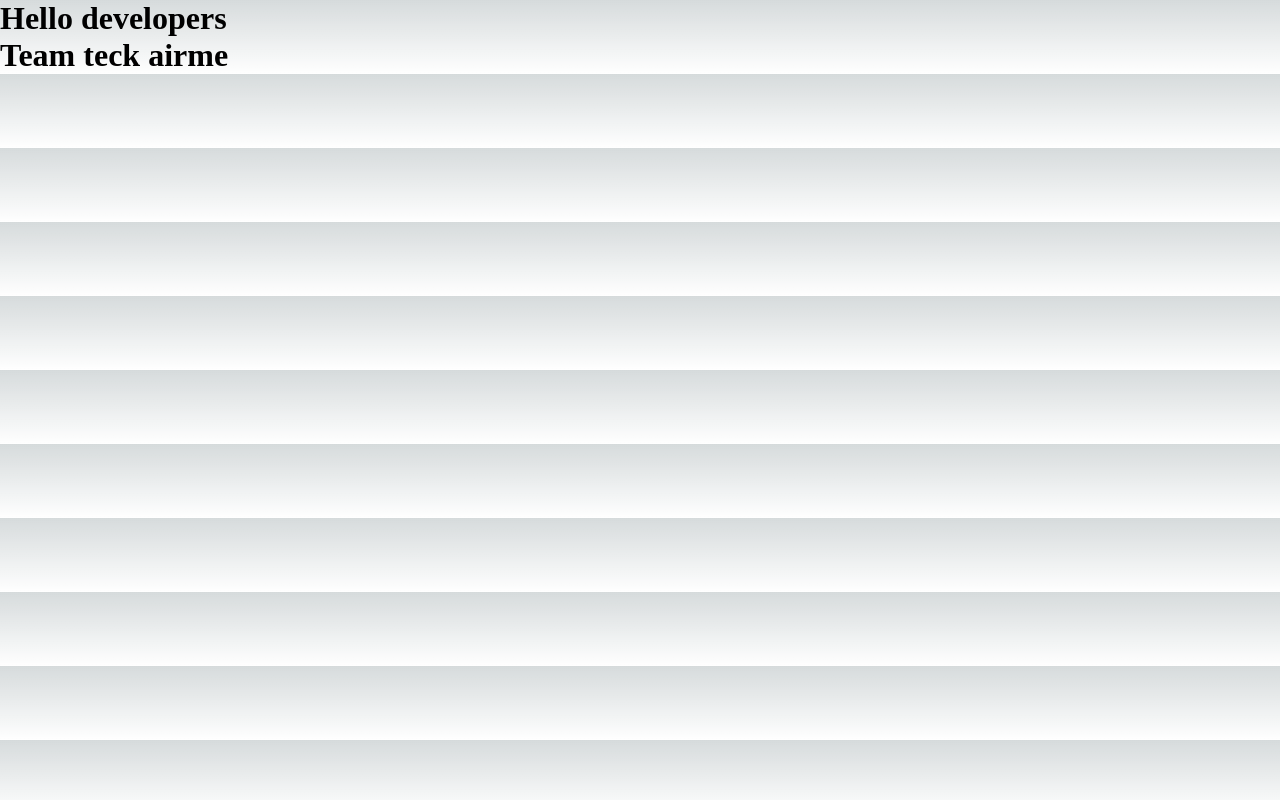
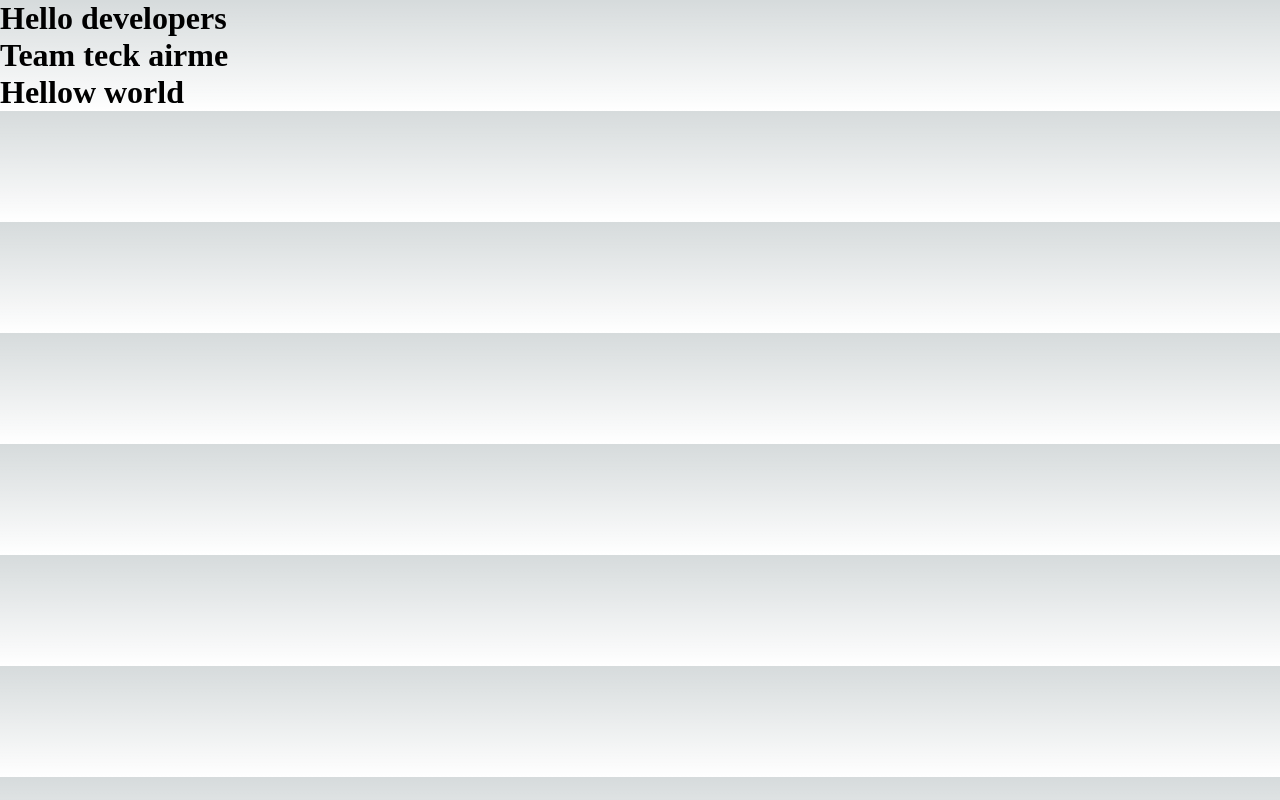
Before and after one commit to hmbadhon2/team-work-deplefy-client, a Next.js app: page / in a window 1280 px wide. Built offline with nearby package versions, Linux system fonts and the light colour scheme.

Commit message:
sixth commit

```diff
--- a/pages/index.js
+++ b/pages/index.js
@@ -10,6 +10,7 @@ export default function Home() {
     <>
      <h1> Hello developers</h1>
      <h1>Team teck airme</h1>
+     <h1> Hellow world</h1>
     </>
   )
 }
```
